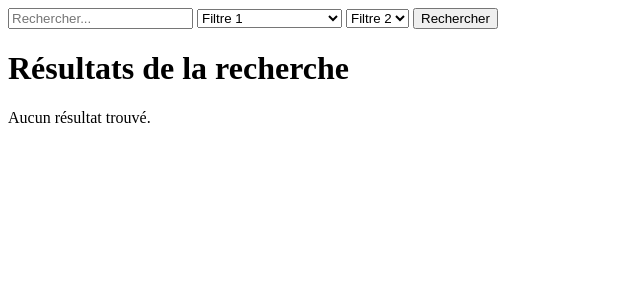
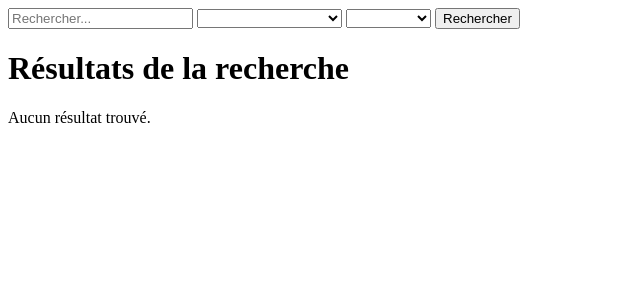
Before and after one commit to Opthelf/DevWeb, a Symfony app: template templates/search/results.html.twig in a window 1280 px wide. Shown: the top 300 px of the page, without its empty margins (0-640 px from the left). Run offline with Twig, Linux system fonts and the light colour scheme; the template is opened without the code that fills it, so the values that code supplies are empty; some libraries are stand-ins or nearby versions.

Commit message:
filtre user

```diff
--- a/templates/search/results.html.twig
+++ b/templates/search/results.html.twig
@@ -2,7 +2,7 @@
     <input type="text" name="q" placeholder="Rechercher..." value="{{ searchTerm ?? '' }}">
 
     <select name="filter1">
-        <option value="">Filtre 1</option>
+        <option value=""></option>
         <option value="ROLE_VISITEUR" {% if filter1 == 'ROLE_VISITEUR' %}selected{% endif %}>Visiteur</option>
         <option value="ROLE_SIMPLE" {% if filter1 == 'ROLE_SIMPLE' %}selected{% endif %}>Utilisateur Simple</option>
         <option value="ROLE_COMPLEXE" {% if filter1 == 'ROLE_COMPLEXE' %}selected{% endif %}>Utilisateur Complexe</option>
@@ -11,9 +11,9 @@
     </select>
 
     <select name="filter2">
-        <option value="">Filtre 2</option>
-        <option value="active" {% if filter2 == 'active' %}selected{% endif %}>Actif</option>
-        <option value="inactive" {% if filter2 == 'inactive' %}selected{% endif %}>Inactif</option>
+        <option value=""></option>
+        <option value="active" {% if filter2 == 'active' %}selected{% endif %}>Validé</option>
+        <option value="inactive" {% if filter2 == 'inactive' %}selected{% endif %}>Non validé</option>
     </select>
 
     <button type="submit">Rechercher</button>
```
